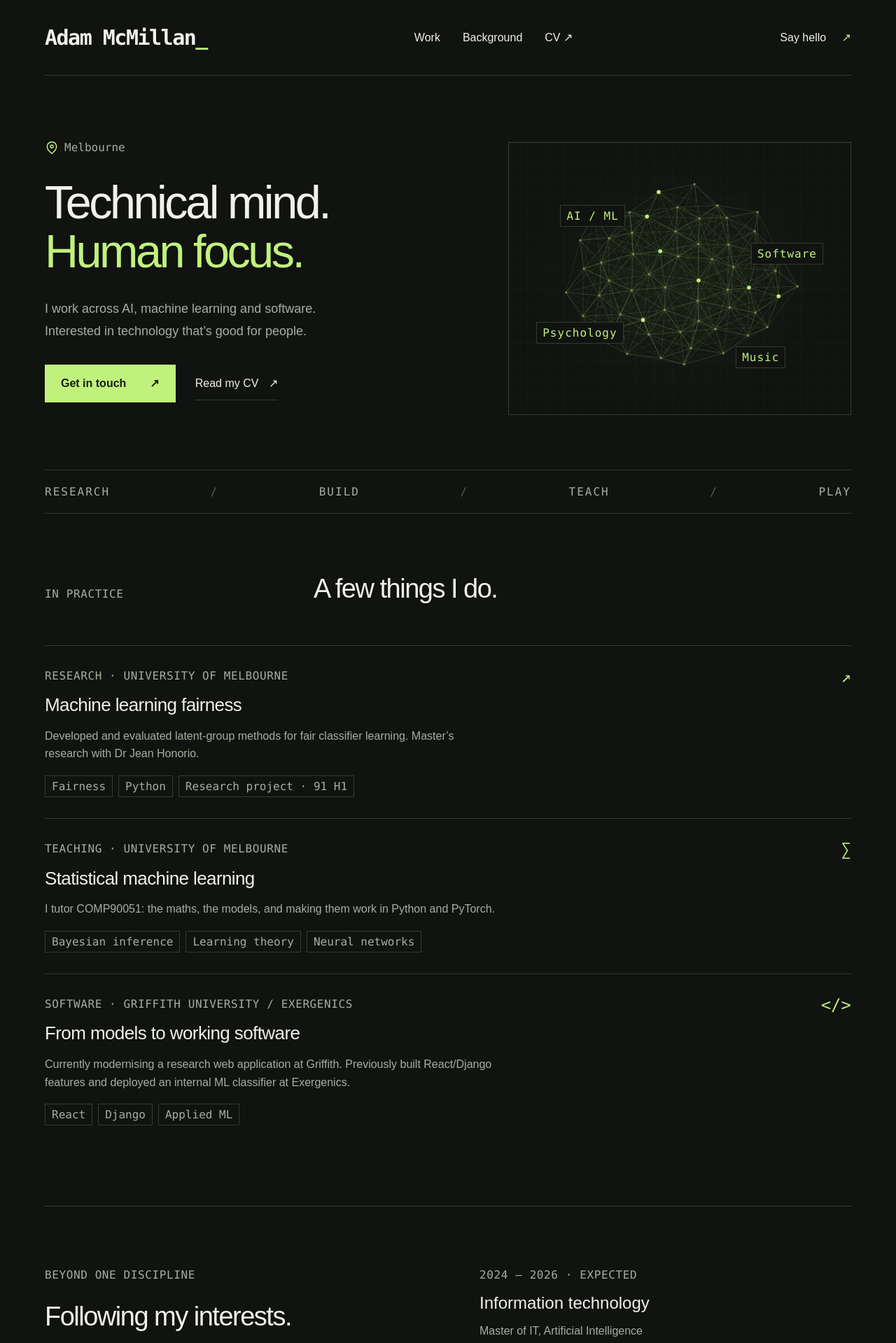
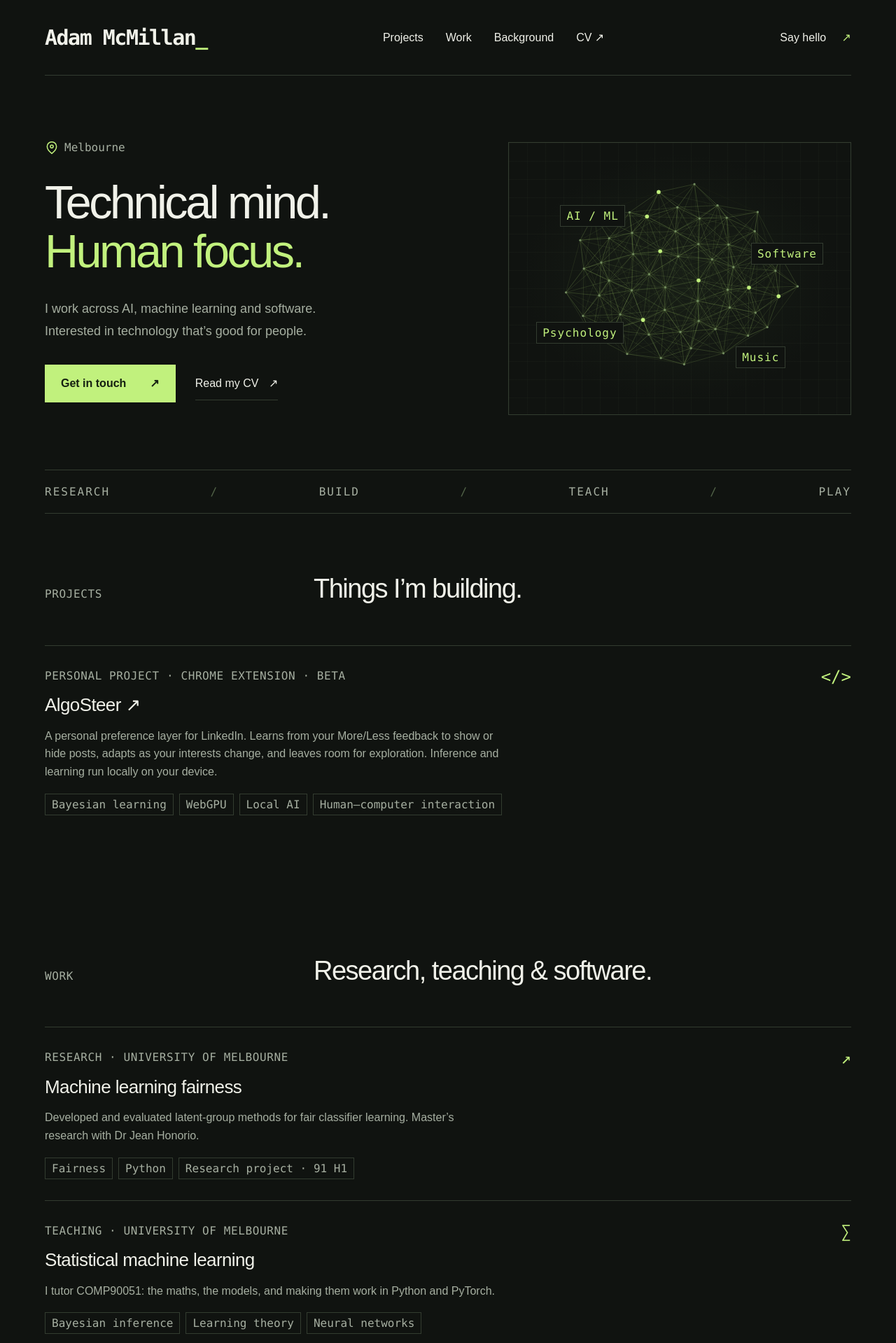
Before and after one commit to ajmcm/ajmcm.github.io, a Jekyll site: the page built from index.md, in a window 1280 px wide. Shown: the top 1919 px of the page at 70% size. Built offline with Jekyll 4.4.1, drawn with Linux system fonts in a browser that asks for light colours.

Commit message:
add algosteer

```diff
--- a/_layouts/portfolio.html
+++ b/_layouts/portfolio.html
@@ -16,7 +16,7 @@
   <div class="shell">
     <header class="header">
       <a class="wordmark" href="{{ '/' | relative_url }}" aria-label="Adam McMillan home">Adam McMillan<span>_</span></a>
-      <nav aria-label="Main navigation"><a href="{{ '/#work' | relative_url }}">Work</a><a href="{{ '/#background' | relative_url }}">Background</a><a href="{{ '/docs/cv_latest.pdf' | relative_url }}">CV <span aria-hidden="true">↗</span></a></nav>
+      <nav aria-label="Main navigation"><a href="{{ '/#projects' | relative_url }}">Projects</a><a href="{{ '/#work' | relative_url }}">Work</a><a href="{{ '/#background' | relative_url }}">Background</a><a href="{{ '/docs/cv_latest.pdf' | relative_url }}">CV <span aria-hidden="true">↗</span></a></nav>
       <a class="header-contact" href="mailto:adam.j.mcmillan@gmail.com">Say hello <span aria-hidden="true">↗</span></a>
     </header>
     <main id="main">{{ content }}</main>
--- a/assets/css/site.css
+++ b/assets/css/site.css
@@ -312,6 +312,10 @@ footer>div {
 @media(max-width:900px) {
   .shell {
   padding:0 32px}
+.header-contact {
+  display:none}
+nav {
+  gap:20px}
 .hero {
   gap:25px}
 .hero h1 {
@@ -342,7 +346,7 @@ nav {
   width:100%;
   justify-content:space-between}
 nav {
-  gap:18px;
+  gap:12px;
   font-size:16px}
 .header-contact {
   display:none}
--- a/index.md
+++ b/index.md
@@ -20,8 +20,14 @@ redirect_from:
   </div>
 </section>
 <div class="discipline-strip" aria-label="Areas of work"><span>Research</span><span aria-hidden="true">/</span><span>Build</span><span aria-hidden="true">/</span><span>Teach</span><span aria-hidden="true">/</span><span>Play</span></div>
+<section class="section" id="projects" aria-labelledby="projects-title">
+  <div class="section-heading"><p class="eyebrow">Projects</p><h2 id="projects-title">Things I’m building.</h2></div>
+  <div class="work-list">
+    <article class="work-row"><div><p class="eyebrow">Personal project · Chrome extension · Beta</p><h3><a href="https://github.com/ajmcm/algosteer">AlgoSteer <span aria-hidden="true">↗</span></a></h3><p>A personal preference layer for LinkedIn. Learns from your More/Less feedback to show or hide posts, adapts as your interests change, and leaves room for exploration. Inference and learning run locally on your device.</p><div class="tags"><span>Bayesian learning</span><span>WebGPU</span><span>Local AI</span><span>Human–computer interaction</span></div></div><span class="row-symbol" aria-hidden="true">&lt;/&gt;</span></article>
+  </div>
+</section>
 <section class="section" id="work" aria-labelledby="work-title">
-  <div class="section-heading"><p class="eyebrow">In practice</p><h2 id="work-title">A few things I do.</h2></div>
+  <div class="section-heading"><p class="eyebrow">Work</p><h2 id="work-title">Research, teaching &amp; software.</h2></div>
   <div class="work-list">
     <article class="work-row"><div><p class="eyebrow">Research · University of Melbourne</p><h3>Machine learning fairness</h3><p>Developed and evaluated latent-group methods for fair classifier learning. Master’s research with Dr Jean Honorio.</p><div class="tags"><span>Fairness</span><span>Python</span><span>Research project · 91 H1</span></div></div><span class="row-symbol" aria-hidden="true">↗</span></article>
     <article class="work-row"><div><p class="eyebrow">Teaching · University of Melbourne</p><h3>Statistical machine learning</h3><p>I tutor COMP90051: the maths, the models, and making them work in Python and PyTorch.</p><div class="tags"><span>Bayesian inference</span><span>Learning theory</span><span>Neural networks</span></div></div><span class="row-symbol" aria-hidden="true">∑</span></article>
```
Also changed, not shown: 1 other file.
